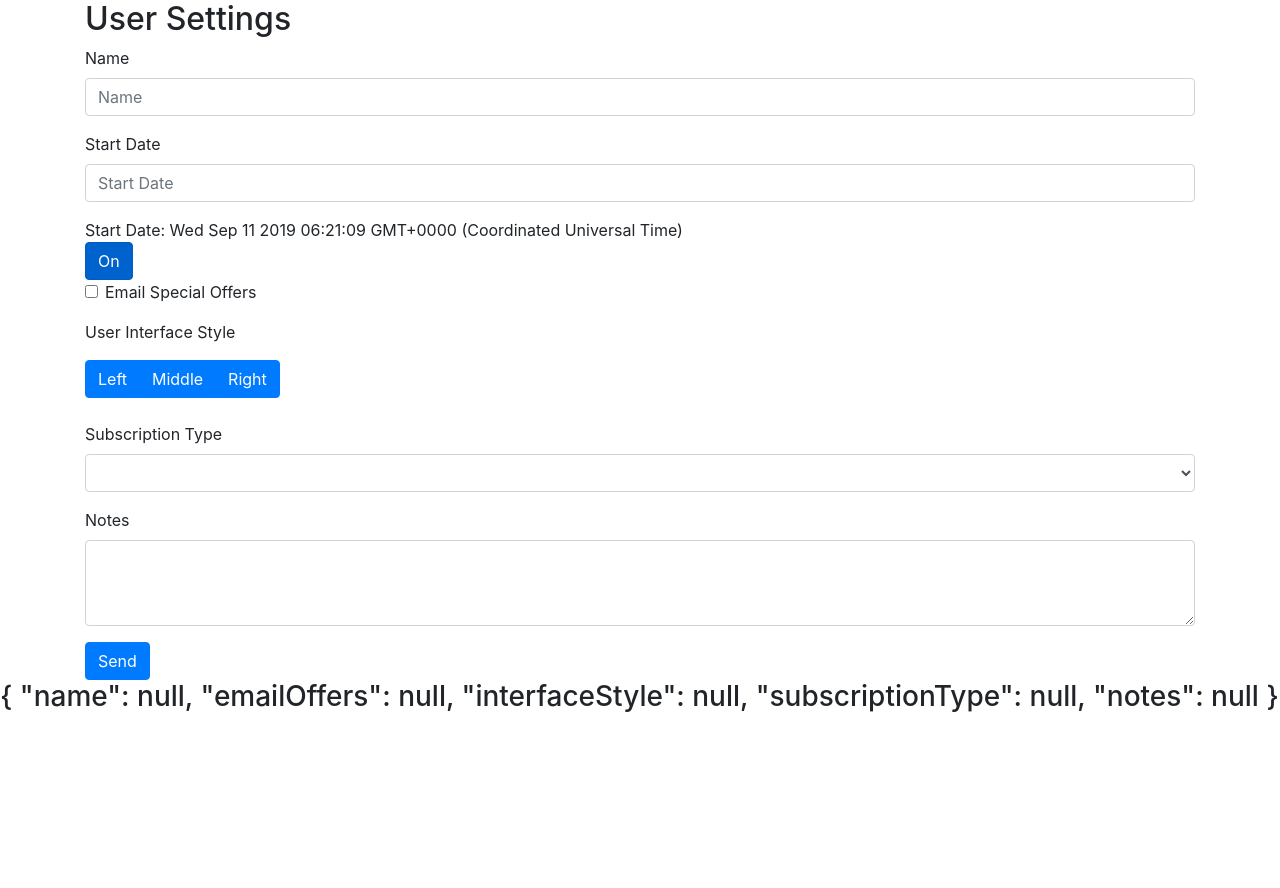
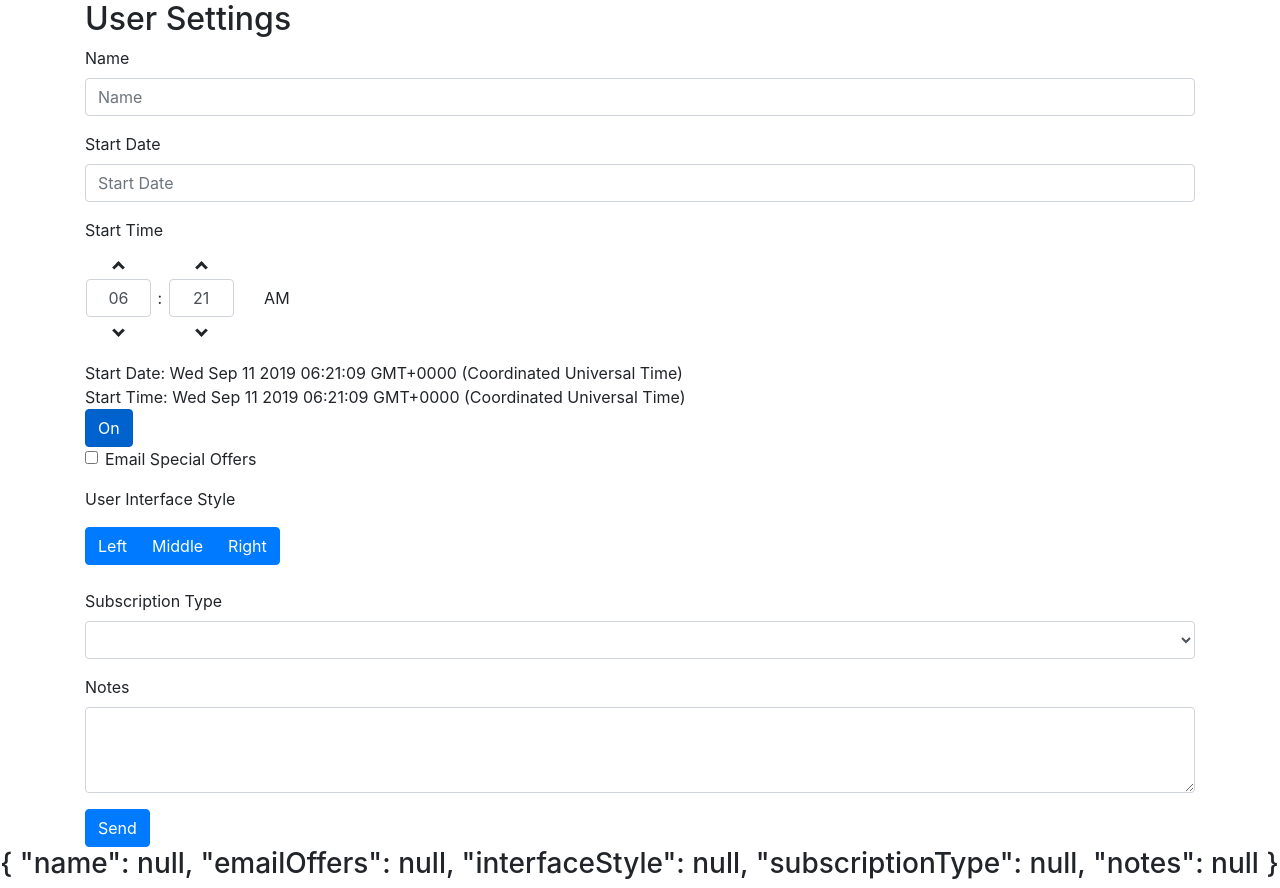
Before and after one commit to sabelogumede/ng-forms-demo, an Angular app: page / in a window 1280 px wide. Before the commit the page ends 800 px from the top, so only its background shows below. Built offline with nearby package versions, Linux system fonts and the light colour scheme.

Commit message:
Timepicker ngx-bootstrap ui

```diff
--- a/angular.json
+++ b/angular.json
@@ -26,7 +26,6 @@
             "styles": [
               "./node_modules/ngx-bootstrap/datepicker/bs-datepicker.css",
               "./node_modules/bootstrap/dist/css/bootstrap.min.css",
-              // "node_modules/bootstrap/dist/css/bootstrap.min.css",
               "src/styles.css"
             ],
             "scripts": []
--- a/src/app/app.module.ts
+++ b/src/app/app.module.ts
@@ -9,6 +9,7 @@
 import { ButtonsModule } from 'ngx-bootstrap/buttons';
 import { BsDatepickerModule } from 'ngx-bootstrap/datepicker';
 import { BrowserAnimationsModule } from '@angular/platform-browser/animations';
+import { TimepickerModule } from 'ngx-bootstrap/timepicker';
 
 @NgModule({
   declarations: [
@@ -21,7 +22,8 @@
     HttpClientModule,
     ButtonsModule.forRoot(),
     BsDatepickerModule.forRoot(),
-    BrowserAnimationsModule
+    BrowserAnimationsModule,
+    TimepickerModule.forRoot()
   ],
   providers: [],
   bootstrap: [AppComponent]
--- a/src/app/user-settings-form/user-settings-form.component.html
+++ b/src/app/user-settings-form/user-settings-form.component.html
@@ -25,7 +25,15 @@
            bsDaterangepicker>
     </div>
 
+    <div class="form-group">
+      <label for="startTime">Start Time</label>
+        <timepicker [(ngModel)]="startTime" name="startTime" id="startTime">
+        </timepicker>
+    </div>
+
     Start Date: {{ startDate }}
+    <br>
+    Start Time: {{ startTime }}
     <br>
 
     <!-- ngx-bootstrap ui -->
--- a/src/app/user-settings-form/user-settings-form.component.ts
+++ b/src/app/user-settings-form/user-settings-form.component.ts
@@ -22,6 +22,7 @@
 
   singleModel = 'On';
   startDate: Date;
+  startTime: Date;
   // A Copy of the "originalUserSettings assignment = userSettings"
   userSettings: UserSettings = { ...this.originalUserSettings };
   postError = false;
@@ -34,6 +35,7 @@
     this.subscriptionTypes = this.dataService.getSubscriptionTypes();
 
     this.startDate = new Date();
+    this.startTime = new Date();
   }
 
   onBlur(field: NgModel) {
```
